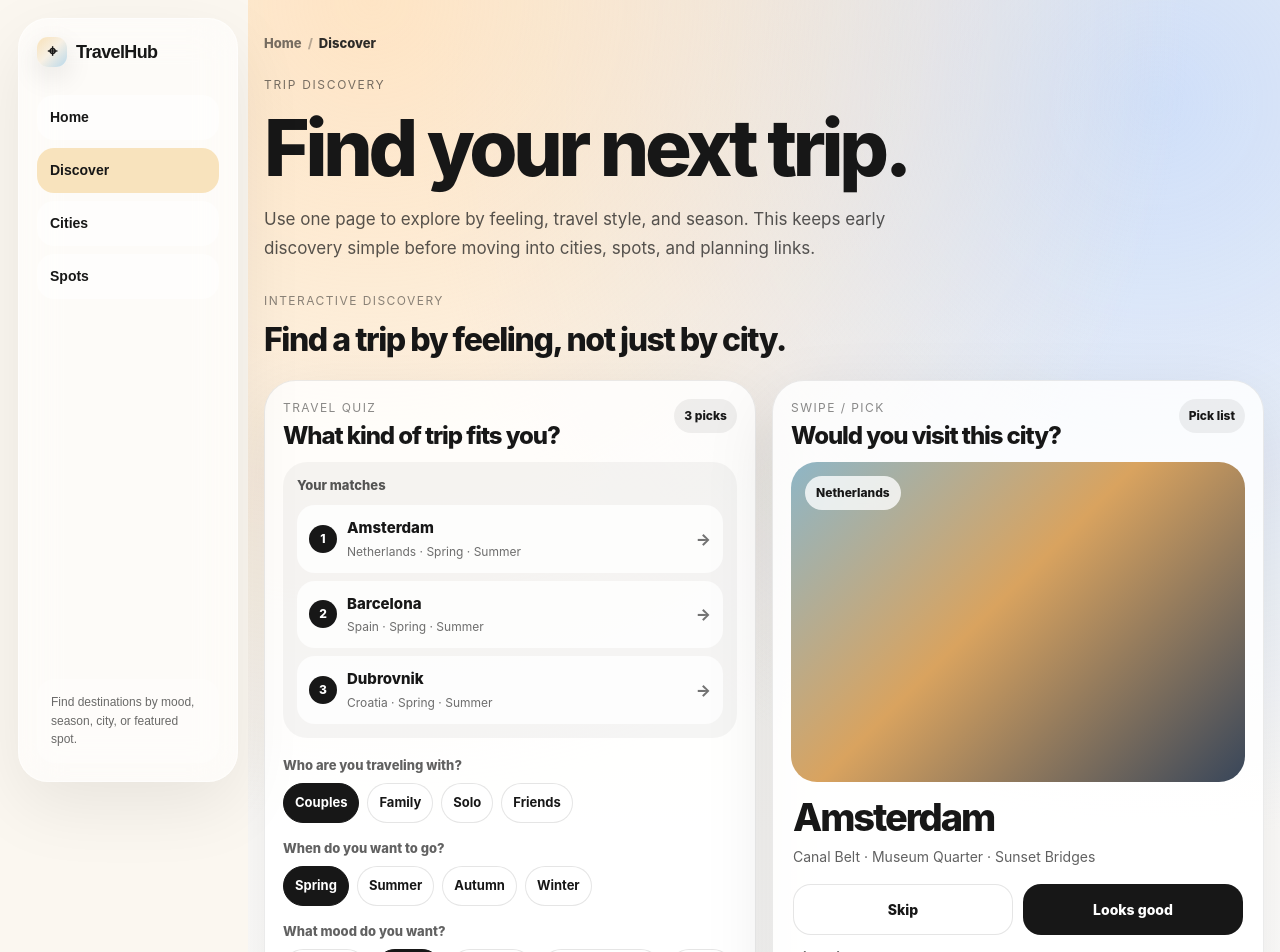
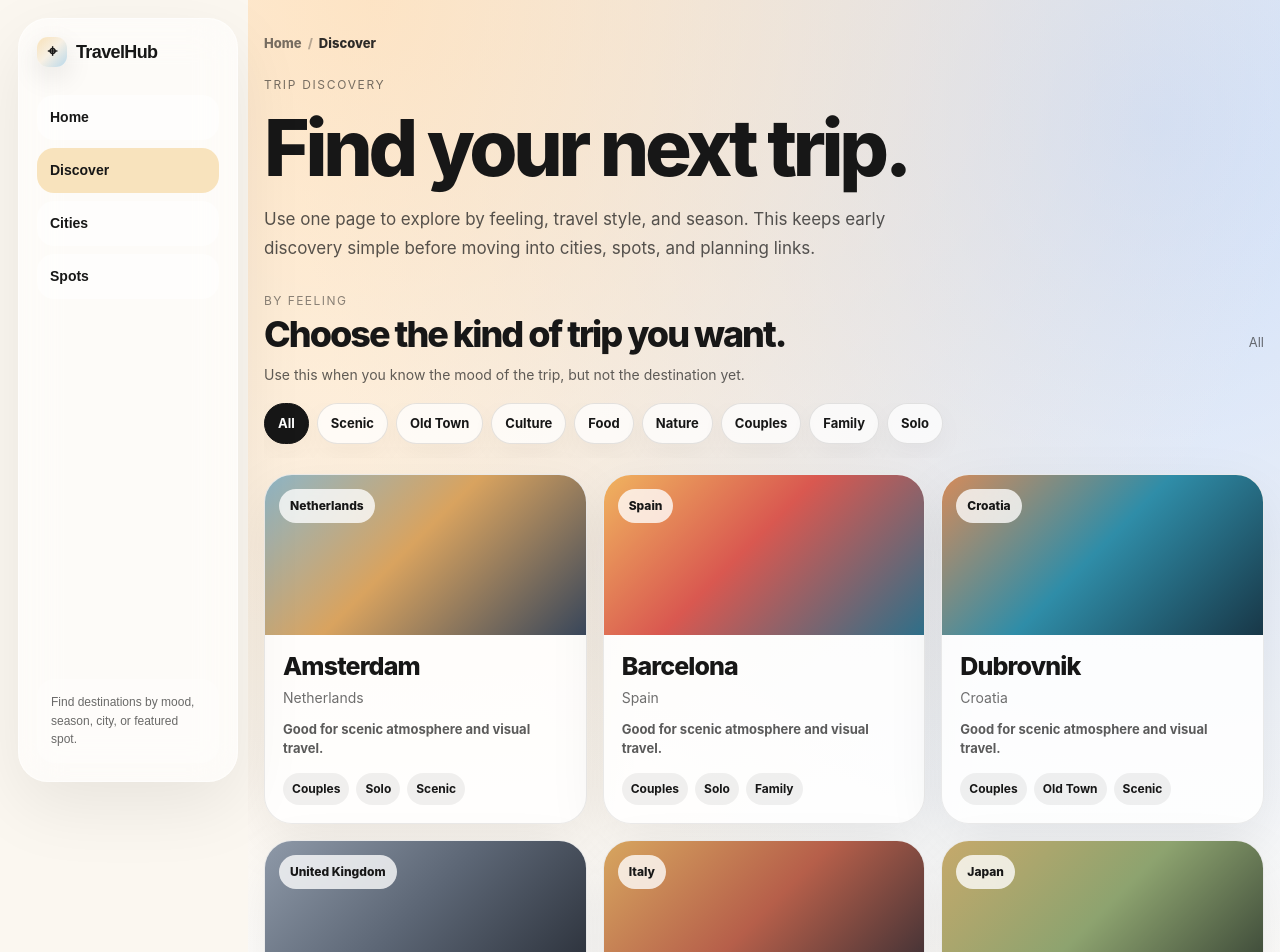
Before and after one commit to kazumophone-arch/travelhub, a Next.js app: page /discover in a window 1280 px wide. Shown: the top 952 px of the page. Built offline with nearby package versions, Linux system fonts and the light colour scheme.

Commit message:
simplify discover feeling filters

```diff
--- a/components/TravelDiscoveryTools.tsx
+++ b/components/TravelDiscoveryTools.tsx
@@ -9,57 +9,128 @@ type Props = {
   cities: City[];
 };
 
-type QuizAnswer = {
-  style: string | null;
-  season: string | null;
-  mood: string | null;
-};
-
-const travelStyles = ["Couples", "Family", "Solo", "Friends"];
-const seasons = ["Spring", "Summer", "Autumn", "Winter"];
-const moods = [
-  "Romantic",
+const feelingFilters = [
+  "All",
   "Scenic",
   "Old Town",
-  "World Heritage",
-  "Beach",
+  "Culture",
+  "Food",
   "Nature",
-  "Food",
+  "Couples",
+  "Family",
+  "Solo",
 ];
 
-function getCityTags(city: City) {
-  const tags = new Set<string>();
+function getCityCategories(city: City) {
+  const categories = new Set<string>();
 
-  city.seasons?.forEach((item) => tags.add(item));
-  city.months?.forEach((item) => tags.add(item));
-  city.travelStyles?.forEach((item) => tags.add(item));
-  city.themes?.forEach((item) => tags.add(item));
-  city.categories?.forEach((item) => tags.add(item));
+  city.travelStyles?.forEach((style) => categories.add(style));
+  city.themes?.forEach((theme) => categories.add(theme));
+  city.categories?.forEach((category) => categories.add(category));
 
-  if (city.country) tags.add(city.country);
+  const text = [
+    city.city,
+    city.country,
+    city.description ?? "",
+    ...city.stops,
+    ...(city.travelStyles ?? []),
+    ...(city.themes ?? []),
+    ...(city.categories ?? []),
+  ]
+    .join(" ")
+    .toLowerCase();
 
-  const joinedStops = city.stops.join(" ");
+  const includesAny = (words: string[]) =>
+    words.some((word) => text.includes(word.toLowerCase()));
 
   if (
-    joinedStops.includes("Old") ||
-    joinedStops.includes("Historic") ||
-    joinedStops.includes("Temple")
+    includesAny([
+      "view",
+      "sunset",
+      "scenic",
+      "canal",
+      "river",
+      "lagoon",
+      "beach",
+      "panorama",
+    ])
   ) {
-    tags.add("Old Town");
+    categories.add("Scenic");
   }
 
   if (
-    joinedStops.includes("Sunset") ||
-    joinedStops.includes("View") ||
-    joinedStops.includes("Canal") ||
-    joinedStops.includes("River") ||
-    joinedStops.includes("Beach") ||
-    joinedStops.includes("Lagoon")
+    includesAny([
+      "old town",
+      "historic",
+      "center",
+      "castle",
+      "bridge",
+      "square",
+      "temple",
+    ])
   ) {
-    tags.add("Scenic");
+    categories.add("Old Town");
+    categories.add("Culture");
   }
 
-  return Array.from(tags);
+  if (
+    includesAny([
+      "museum",
+      "palace",
+      "cathedral",
+      "church",
+      "heritage",
+      "ruins",
+      "monument",
+      "architecture",
+    ])
+  ) {
+    categories.add("Culture");
+  }
+
+  if (
+    includesAny([
+      "food",
+      "restaurant",
+      "market",
+      "cafe",
+      "wine",
+      "gourmet",
+    ])
+  ) {
+    categories.add("Food");
+  }
+
+  if (
+    includesAny([
+      "garden",
+      "park",
+      "forest",
+      "bamboo",
+      "mountain",
+      "nature",
+      "trail",
+    ])
+  ) {
+    categories.add("Nature");
+  }
+
+  return Array.from(categories);
+}
+
+function getCityReason(city: City, activeFeeling: string) {
+  if (activeFeeling !== "All") {
+    return `A good match for ${activeFeeling.toLowerCase()}-focused travel.`;
+  }
+
+  const categories = getCityCategories(city);
+
+  if (categories.includes("Scenic")) return "Good for scenic atmosphere and visual travel.";
+  if (categories.includes("Old Town")) return "Good for old streets and walkable routes.";
+  if (categories.includes("Culture")) return "Good for history, architecture, and landmarks.";
+  if (categories.includes("Nature")) return "Good for slower travel and outdoor scenery.";
+
+  return `Start with ${city.stops.slice(0, 2).join(" and ")}.`;
 }
 
 function visualForCity(slug: string) {
@@ -94,260 +165,98 @@ function visualForCity(slug: string) {
   );
 }
 
-function scoreCity(city: City, answer: QuizAnswer) {
-  const tags = getCityTags(city);
-  let score = 0;
+export function TravelDiscoveryTools({ cities }: Props) {
+  const [activeFeeling, setActiveFeeling] = useState("All");
 
-  if (answer.style && tags.includes(answer.style)) score += 4;
-  if (answer.season && tags.includes(answer.season)) score += 3;
-  if (answer.mood && tags.includes(answer.mood)) score += 4;
+  const filteredCities = useMemo(() => {
+    if (activeFeeling === "All") return cities.slice(0, 8);
 
-  const searchable = [city.city, city.country, ...city.stops, ...tags]
-    .join(" ")
-    .toLowerCase();
-
-  if (answer.mood && searchable.includes(answer.mood.toLowerCase())) score += 1;
-  if (answer.style && searchable.includes(answer.style.toLowerCase())) score += 1;
-  if (answer.season && searchable.includes(answer.season.toLowerCase())) score += 1;
-
-  return score;
-}
-
-export function TravelDiscoveryTools({ cities }: Props) {
-  const [answer, setAnswer] = useState<QuizAnswer>({
-    style: "Couples",
-    season: "Spring",
-    mood: "Scenic",
-  });
-
-  const [swipeIndex, setSwipeIndex] = useState(0);
-  const [pickedSlugs, setPickedSlugs] = useState<string[]>([]);
-
-  const quizResults = useMemo(() => {
-    const hasAnyAnswer = Boolean(answer.style || answer.season || answer.mood);
-
-    if (!hasAnyAnswer) return cities.slice(0, 3);
-
-    const ranked = cities
-      .map((city) => ({
-        city,
-        score: scoreCity(city, answer),
-      }))
-      .sort((a, b) => b.score - a.score);
-
-    const matched = ranked.filter((item) => item.score > 0).slice(0, 3);
-
-    if (matched.length > 0) return matched.map((item) => item.city);
-
-    return cities.slice(0, 3);
-  }, [cities, answer]);
-
-  const swipeCity = cities.length > 0 ? cities[swipeIndex % cities.length] : null;
-
-  const pickedCities = useMemo(() => {
-    return pickedSlugs
-      .map((slug) => cities.find((city) => city.slug === slug))
-      .filter((city): city is City => Boolean(city));
-  }, [pickedSlugs, cities]);
-
-  function toggleAnswer(key: keyof QuizAnswer, value: string) {
-    setAnswer((current) => ({
-      ...current,
-      [key]: current[key] === value ? null : value,
-    }));
-  }
-
-  function nextSwipe() {
-    if (cities.length === 0) return;
-    setSwipeIndex((current) => (current + 1) % cities.length);
-  }
-
-  function pickCurrentCity() {
-    if (!swipeCity) return;
-
-    setPickedSlugs((current) => {
-      if (current.includes(swipeCity.slug)) return current;
-      return [...current, swipeCity.slug].slice(-5);
-    });
-
-    nextSwipe();
-  }
+    return cities
+      .filter((city) => getCityCategories(city).includes(activeFeeling))
+      .slice(0, 8);
+  }, [cities, activeFeeling]);
 
   return (
     <section style={wrapStyle}>
-      <section style={sectionHeaderStyle}>
+      <div style={sectionHeaderStyle}>
         <div>
-          <div style={smallLabelStyle}>Interactive discovery</div>
-          <h2 style={sectionTitleStyle}>
-            Find a trip by feeling, not just by city.
-          </h2>
+          <div style={smallLabelStyle}>By feeling</div>
+          <h2 style={sectionTitleStyle}>Choose the kind of trip you want.</h2>
         </div>
-      </section>
 
-      <div style={gridStyle}>
-        <section style={quizCardStyle}>
-          <div style={toolHeaderStyle}>
-            <div>
-              <div style={smallLabelStyle}>Travel quiz</div>
-              <h3 style={toolTitleStyle}>What kind of trip fits you?</h3>
-            </div>
-            <div style={toolBadgeStyle}>3 picks</div>
-          </div>
+        <span style={mutedTextStyle}>{activeFeeling}</span>
+      </div>
 
-          <div style={resultBoxStyle}>
-            <div style={resultTitleStyle}>Your matches</div>
+      <p style={leadStyle}>
+        Use this when you know the mood of the trip, but not the destination
+        yet.
+      </p>
 
-            <div style={resultListStyle}>
-              {quizResults.map((city, index) => (
-                <Link
-                  key={`${city.slug}-quiz-${index}`}
-                  href={`/c/${city.slug}?src=home&v=quiz_${city.slug}`}
-                  style={resultItemStyle}
-                >
-                  <div style={resultRankStyle}>{index + 1}</div>
+      <div style={filterWrapStyle}>
+        {feelingFilters.map((filter) => {
+          const isActive = filter === activeFeeling;
 
-                  <div style={resultTextStyle}>
-                    <div style={resultCityStyle}>{city.city}</div>
-                    <div style={resultMetaStyle}>
-                      {city.country} · {getCityTags(city).slice(0, 2).join(" · ")}
-                    </div>
-                  </div>
+          return (
+            <button
+              key={filter}
+              type="button"
+              onClick={() => setActiveFeeling(filter)}
+              style={isActive ? activeFilterButtonStyle : filterButtonStyle}
+            >
+              {filter}
+            </button>
+          );
+        })}
+      </div>
 
-                  <div style={resultArrowStyle}>→</div>
-                </Link>
-              ))}
-            </div>
-          </div>
-
-          <div style={questionBlockStyle}>
-            <div style={questionLabelStyle}>Who are you traveling with?</div>
-            <div style={optionRowStyle}>
-              {travelStyles.map((style) => (
-                <button
-                  key={style}
-                  type="button"
-                  onClick={() => toggleAnswer("style", style)}
-                  style={answer.style === style ? activeOptionStyle : optionStyle}
-                >
-                  {style}
-                </button>
-              ))}
-            </div>
-          </div>
-
-          <div style={questionBlockStyle}>
-            <div style={questionLabelStyle}>When do you want to go?</div>
-            <div style={optionRowStyle}>
-              {seasons.map((season) => (
-                <button
-                  key={season}
-                  type="button"
-                  onClick={() => toggleAnswer("season", season)}
-                  style={answer.season === season ? activeOptionStyle : optionStyle}
-                >
-                  {season}
-                </button>
-              ))}
-            </div>
-          </div>
-
-          <div style={questionBlockStyle}>
-            <div style={questionLabelStyle}>What mood do you want?</div>
-            <div style={optionRowStyle}>
-              {moods.map((mood) => (
-                <button
-                  key={mood}
-                  type="button"
-                  onClick={() => toggleAnswer("mood", mood)}
-                  style={answer.mood === mood ? activeOptionStyle : optionStyle}
-                >
-                  {mood}
-                </button>
-              ))}
-            </div>
-          </div>
-        </section>
-
-        <section style={swipeCardStyle}>
-          <div style={toolHeaderStyle}>
-            <div>
-              <div style={smallLabelStyle}>Swipe / Pick</div>
-              <h3 style={toolTitleStyle}>Would you visit this city?</h3>
-            </div>
-            <div style={toolBadgeStyle}>Pick list</div>
-          </div>
-
-          {swipeCity ? (
-            <>
+      {filteredCities.length === 0 ? (
+        <div style={emptyStyle}>
+          No destinations found for this feeling yet. Try All or another mood.
+        </div>
+      ) : (
+        <div style={gridStyle}>
+          {filteredCities.map((city, index) => (
+            <Link
+              key={`${city.slug}-discover-${activeFeeling}-${index}`}
+              href={`/c/${city.slug}?src=discover&v=feeling_${activeFeeling}_${city.slug}`}
+              style={cardStyle}
+            >
               <div
                 style={{
-                  ...swipeVisualStyle,
-                  background: visualForCity(swipeCity.slug),
+                  ...visualStyle,
+                  background: visualForCity(city.slug),
                 }}
               >
-                <div style={visualBadgeStyle}>{swipeCity.country}</div>
+                <div style={badgeStyle}>{city.country}</div>
               </div>
 
-              <div style={swipeBodyStyle}>
-                <h3 style={swipeCityStyle}>{swipeCity.city}</h3>
-                <p style={swipeReasonStyle}>
-                  {swipeCity.stops[0]} · {swipeCity.stops[1]} ·{" "}
-                  {swipeCity.stops[2]}
-                </p>
+              <div style={bodyStyle}>
+                <h3 style={cardTitleStyle}>{city.city}</h3>
+                <p style={countryStyle}>{city.country}</p>
 
-                <div style={swipeButtonRowStyle}>
-                  <button type="button" onClick={nextSwipe} style={skipButtonStyle}>
-                    Skip
-                  </button>
+                <p style={reasonStyle}>{getCityReason(city, activeFeeling)}</p>
 
-                  <button
-                    type="button"
-                    onClick={pickCurrentCity}
-                    style={pickButtonStyle}
-                  >
-                    Looks good
-                  </button>
+                <div style={chipWrapStyle}>
+                  {getCityCategories(city)
+                    .filter((category) => feelingFilters.includes(category))
+                    .slice(0, 3)
+                    .map((category) => (
+                      <span key={category} style={chipStyle}>
+                        {category}
+                      </span>
+                    ))}
                 </div>
-
-                <Link
-                  href={`/c/${swipeCity.slug}?src=home&v=swipe_${swipeCity.slug}`}
-                  style={viewCityLinkStyle}
-                >
-                  View city page →
-                </Link>
               </div>
-            </>
-          ) : (
-            <div style={emptyStyle}>No cities available.</div>
-          )}
-
-          <div style={pickedBoxStyle}>
-            <div style={resultTitleStyle}>Your picks</div>
-
-            {pickedCities.length === 0 ? (
-              <div style={pickedEmptyStyle}>Pick cities you might want to visit.</div>
-            ) : (
-              <div style={pickedListStyle}>
-                {pickedCities.map((city) => (
-                  <Link
-                    key={`picked-${city.slug}`}
-                    href={`/c/${city.slug}?src=home&v=picked_${city.slug}`}
-                    style={pickedItemStyle}
-                  >
-                    {city.city}
-                  </Link>
-                ))}
-              </div>
-            )}
-          </div>
-        </section>
-      </div>
+            </Link>
+          ))}
+        </div>
+      )}
     </section>
   );
 }
 
 const wrapStyle: CSSProperties = {
-  marginBottom: 42,
+  marginTop: 10,
 };
 
 const sectionHeaderStyle: CSSProperties = {
@@ -355,7 +264,7 @@ const sectionHeaderStyle: CSSProperties = {
   justifyContent: "space-between",
   gap: 12,
   alignItems: "flex-end",
-  marginBottom: 16,
+  marginBottom: 10,
   flexWrap: "wrap",
 };
 
@@ -369,169 +278,78 @@ const smallLabelStyle: CSSProperties = {
 
 const sectionTitleStyle: CSSProperties = {
   margin: 0,
-  fontSize: "clamp(24px, 6vw, 32px)",
-  letterSpacing: "-0.045em",
+  maxWidth: 720,
+  fontSize: "clamp(26px, 6vw, 36px)",
+  lineHeight: 1.04,
+  letterSpacing: "-0.055em",
   fontWeight: 850,
 };
 
-const gridStyle: CSSProperties = {
-  display: "grid",
-  gridTemplateColumns: "repeat(auto-fit, minmax(min(100%, 340px), 1fr))",
-  gap: 16,
-};
-
-const quizCardStyle: CSSProperties = {
-  borderRadius: 32,
-  padding: 18,
-  background: "rgba(255, 255, 255, 0.82)",
-  border: "1px solid rgba(0, 0, 0, 0.08)",
-  boxShadow: "0 24px 70px rgba(0, 0, 0, 0.1)",
-};
-
-const swipeCardStyle: CSSProperties = {
-  borderRadius: 32,
-  padding: 18,
-  background: "rgba(255, 255, 255, 0.82)",
-  border: "1px solid rgba(0, 0, 0, 0.08)",
-  boxShadow: "0 24px 70px rgba(0, 0, 0, 0.1)",
-};
-
-const toolHeaderStyle: CSSProperties = {
-  display: "flex",
-  justifyContent: "space-between",
-  gap: 12,
-  alignItems: "flex-start",
-  marginBottom: 14,
-};
-
-const toolTitleStyle: CSSProperties = {
-  margin: 0,
-  fontSize: 24,
-  lineHeight: 1.05,
-  letterSpacing: "-0.045em",
-  fontWeight: 850,
-};
-
-const toolBadgeStyle: CSSProperties = {
-  padding: "8px 10px",
-  borderRadius: 999,
-  background: "rgba(0, 0, 0, 0.06)",
-  fontSize: 12,
-  fontWeight: 800,
+const mutedTextStyle: CSSProperties = {
+  fontSize: 13,
+  opacity: 0.6,
   whiteSpace: "nowrap",
 };
 
-const questionBlockStyle: CSSProperties = {
+const leadStyle: CSSProperties = {
+  margin: "0 0 16px",
+  maxWidth: 680,
+  fontSize: 14,
+  lineHeight: 1.7,
+  opacity: 0.68,
+};
+
+const filterWrapStyle: CSSProperties = {
+  display: "flex",
+  gap: 8,
+  overflowX: "auto",
+  paddingBottom: 14,
   marginBottom: 16,
 };
 
-const questionLabelStyle: CSSProperties = {
+const filterButtonStyle: CSSProperties = {
+  border: "1px solid rgba(0, 0, 0, 0.1)",
+  background: "rgba(255, 255, 255, 0.74)",
+  color: "#171717",
+  borderRadius: 999,
+  padding: "10px 13px",
   fontSize: 13,
-  fontWeight: 800,
-  opacity: 0.68,
-  marginBottom: 8,
+  fontWeight: 700,
+  whiteSpace: "nowrap",
+  cursor: "pointer",
+  boxShadow: "0 10px 28px rgba(0, 0, 0, 0.04)",
 };
 
-const optionRowStyle: CSSProperties = {
-  display: "flex",
-  flexWrap: "wrap",
-  gap: 8,
-};
-
-const optionStyle: CSSProperties = {
-  border: "1px solid rgba(0, 0, 0, 0.1)",
-  borderRadius: 999,
-  padding: "9px 11px",
-  background: "rgba(255, 255, 255, 0.78)",
-  color: "#171717",
-  fontSize: 13,
-  fontWeight: 750,
-  cursor: "pointer",
-};
-
-const activeOptionStyle: CSSProperties = {
-  ...optionStyle,
+const activeFilterButtonStyle: CSSProperties = {
+  ...filterButtonStyle,
   background: "#171717",
   color: "#ffffff",
   border: "1px solid #171717",
 };
 
-const resultBoxStyle: CSSProperties = {
-  marginBottom: 18,
-  padding: 14,
-  borderRadius: 24,
-  background: "rgba(0, 0, 0, 0.04)",
+const gridStyle: CSSProperties = {
+  display: "grid",
+  gridTemplateColumns: "repeat(auto-fit, minmax(min(100%, 240px), 1fr))",
+  gap: 16,
 };
 
-const resultTitleStyle: CSSProperties = {
-  fontSize: 13,
-  fontWeight: 850,
-  opacity: 0.72,
-  marginBottom: 10,
+const cardStyle: CSSProperties = {
+  display: "block",
+  borderRadius: 28,
+  background: "rgba(255, 255, 255, 0.82)",
+  border: "1px solid rgba(0, 0, 0, 0.08)",
+  boxShadow: "0 20px 58px rgba(0, 0, 0, 0.08)",
+  color: "inherit",
+  textDecoration: "none",
+  overflow: "hidden",
 };
 
-const resultListStyle: CSSProperties = {
-  display: "grid",
-  gap: 8,
+const visualStyle: CSSProperties = {
+  height: "clamp(130px, 38vw, 160px)",
+  position: "relative",
 };
 
-const resultItemStyle: CSSProperties = {
-  display: "flex",
-  alignItems: "center",
-  gap: 10,
-  padding: 12,
-  borderRadius: 18,
-  background: "rgba(255, 255, 255, 0.82)",
-  color: "inherit",
-  textDecoration: "none",
-};
-
-const resultRankStyle: CSSProperties = {
-  width: 28,
-  height: 28,
-  display: "grid",
-  placeItems: "center",
-  borderRadius: "50%",
-  background: "#171717",
-  color: "#ffffff",
-  fontSize: 12,
-  fontWeight: 850,
-  flexShrink: 0,
-};
-
-const resultTextStyle: CSSProperties = {
-  minWidth: 0,
-};
-
-const resultCityStyle: CSSProperties = {
-  fontSize: 15,
-  fontWeight: 850,
-};
-
-const resultMetaStyle: CSSProperties = {
-  marginTop: 3,
-  fontSize: 12,
-  opacity: 0.62,
-  whiteSpace: "nowrap",
-  overflow: "hidden",
-  textOverflow: "ellipsis",
-};
-
-const resultArrowStyle: CSSProperties = {
-  marginLeft: "auto",
-  fontWeight: 850,
-  opacity: 0.6,
-};
-
-const swipeVisualStyle: CSSProperties = {
-  height: "clamp(220px, 58vw, 320px)",
-  borderRadius: 26,
-  position: "relative",
-  overflow: "hidden",
-  marginBottom: 16,
-};
-
-const visualBadgeStyle: CSSProperties = {
+const badgeStyle: CSSProperties = {
   position: "absolute",
   top: 14,
   left: 14,
@@ -543,95 +361,51 @@ const visualBadgeStyle: CSSProperties = {
   fontWeight: 800,
 };
 
-const swipeBodyStyle: CSSProperties = {
-  padding: "0 2px",
+const bodyStyle: CSSProperties = {
+  padding: 18,
 };
 
-const swipeCityStyle: CSSProperties = {
+const cardTitleStyle: CSSProperties = {
   margin: 0,
-  fontSize: "clamp(28px, 8vw, 38px)",
-  lineHeight: 1.02,
-  letterSpacing: "-0.055em",
+  fontSize: "clamp(22px, 6vw, 25px)",
+  lineHeight: 1.05,
+  letterSpacing: "-0.035em",
   fontWeight: 850,
 };
 
-const swipeReasonStyle: CSSProperties = {
-  margin: "10px 0 16px",
+const countryStyle: CSSProperties = {
+  margin: "7px 0 0",
   fontSize: 14,
-  lineHeight: 1.55,
-  opacity: 0.68,
+  opacity: 0.62,
 };
 
-const swipeButtonRowStyle: CSSProperties = {
-  display: "grid",
-  gridTemplateColumns: "1fr 1fr",
-  gap: 10,
+const reasonStyle: CSSProperties = {
+  margin: "12px 0 14px",
+  fontSize: 13,
+  lineHeight: 1.5,
+  opacity: 0.7,
+  fontWeight: 650,
 };
 
-const skipButtonStyle: CSSProperties = {
-  border: "1px solid rgba(0, 0, 0, 0.1)",
-  borderRadius: 18,
-  padding: "14px 12px",
-  background: "#ffffff",
-  color: "#171717",
-  fontSize: 14,
-  fontWeight: 850,
-  cursor: "pointer",
+const chipWrapStyle: CSSProperties = {
+  display: "flex",
+  gap: 7,
+  flexWrap: "wrap",
 };
 
-const pickButtonStyle: CSSProperties = {
-  border: 0,
-  borderRadius: 18,
-  padding: "14px 12px",
-  background: "#171717",
-  color: "#ffffff",
-  fontSize: 14,
-  fontWeight: 850,
-  cursor: "pointer",
-};
-
-const viewCityLinkStyle: CSSProperties = {
-  display: "block",
-  marginTop: 13,
-  color: "inherit",
-  textDecoration: "none",
-  fontSize: 13,
-  fontWeight: 850,
-  opacity: 0.72,
-};
-
-const pickedBoxStyle: CSSProperties = {
-  marginTop: 18,
-  padding: 14,
-  borderRadius: 24,
-  background: "rgba(0, 0, 0, 0.04)",
-};
-
-const pickedEmptyStyle: CSSProperties = {
-  fontSize: 13,
-  opacity: 0.58,
-};
-
-const pickedListStyle: CSSProperties = {
-  display: "flex",
-  flexWrap: "wrap",
-  gap: 8,
-};
-
-const pickedItemStyle: CSSProperties = {
-  padding: "8px 10px",
+const chipStyle: CSSProperties = {
+  padding: "7px 9px",
   borderRadius: 999,
-  background: "#171717",
-  color: "#ffffff",
-  textDecoration: "none",
+  background: "rgba(0, 0, 0, 0.06)",
   fontSize: 12,
-  fontWeight: 800,
+  fontWeight: 750,
 };
 
 const emptyStyle: CSSProperties = {
-  padding: 18,
-  borderRadius: 20,
-  background: "rgba(0, 0, 0, 0.04)",
-  fontSize: 14,
-  opacity: 0.68,
+  padding: "24px",
+  borderRadius: 24,
+  background: "rgba(255, 255, 255, 0.76)",
+  border: "1px solid rgba(0, 0, 0, 0.08)",
+  textAlign: "center",
+  opacity: 0.72,
 };
```
